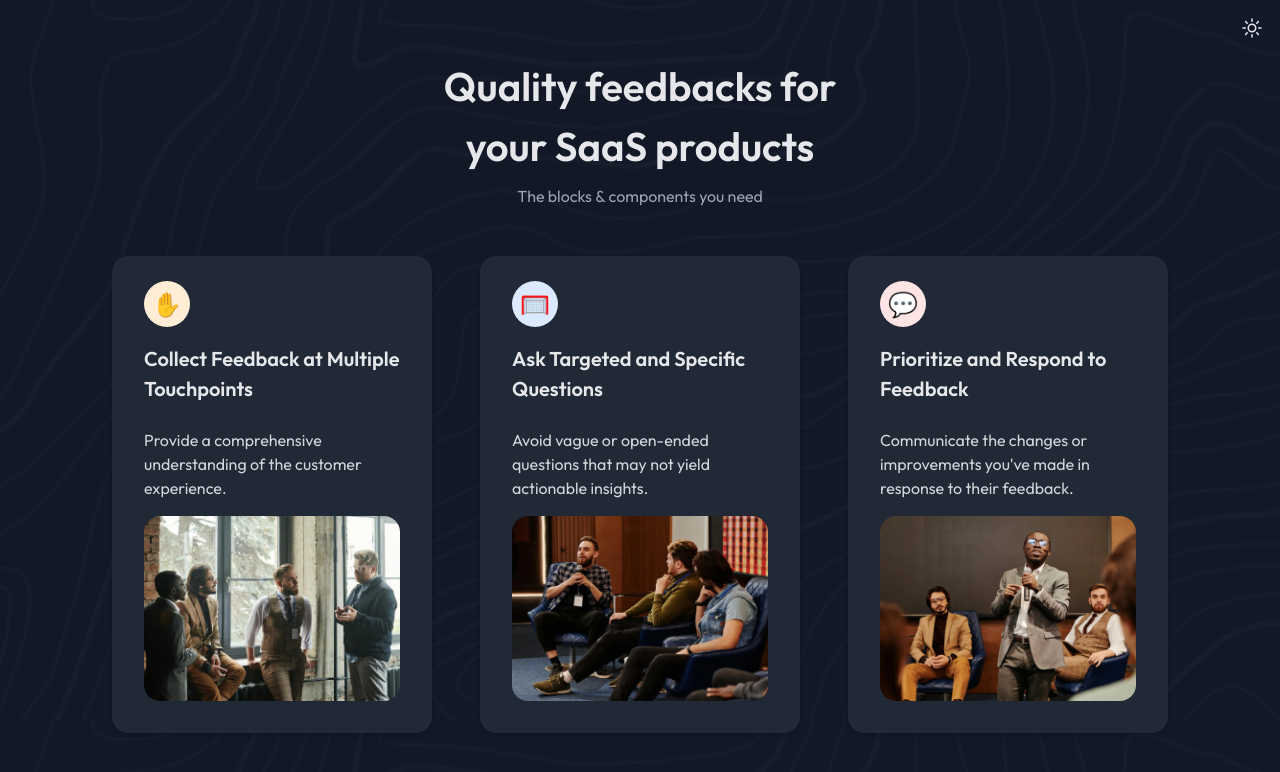
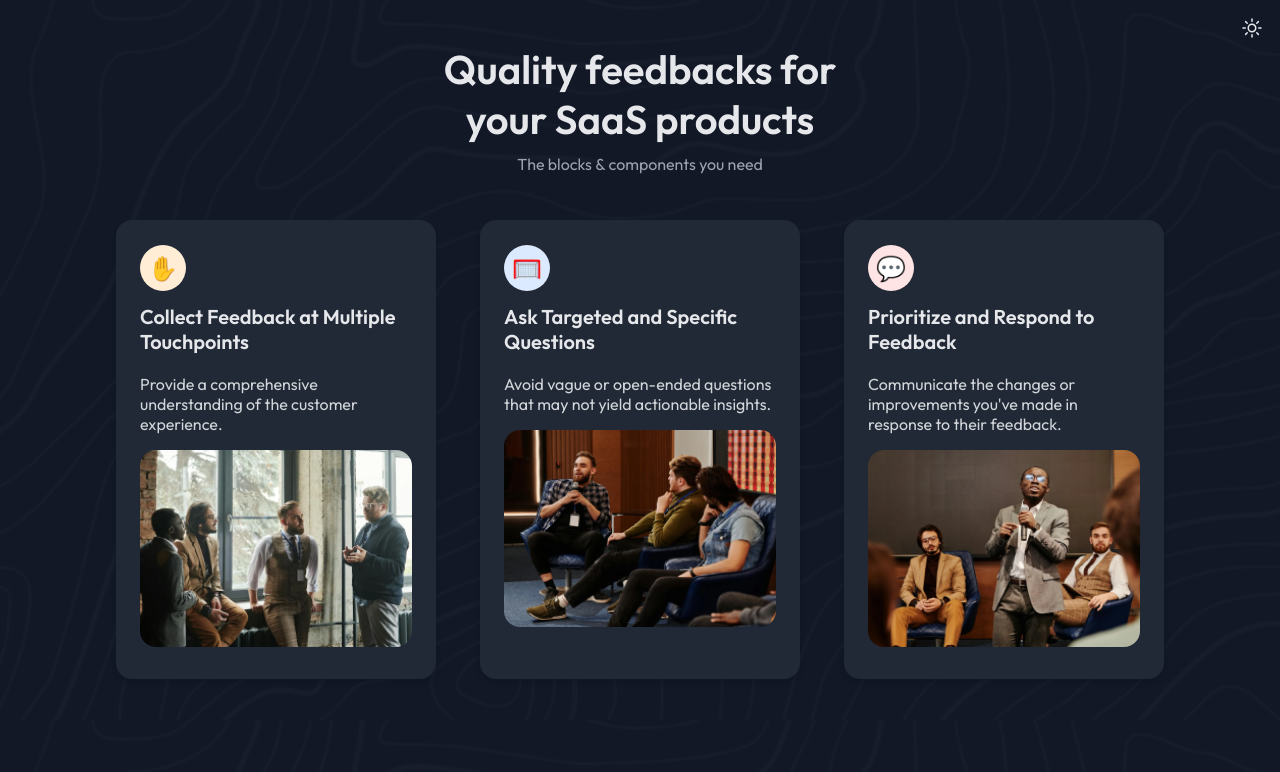
Before and after one commit to furkan-kayis/simple-feature-section, a React (Vite) app: page / in a window 1280 px wide. Shown: the top 772 px of the page. Built offline with nearby package versions, Linux system fonts and the light colour scheme.

Commit message:
spacing improvements

```diff
--- a/src/App.tsx
+++ b/src/App.tsx
@@ -47,11 +47,11 @@ const items = [
 
 export default function App() {
   return (
-    <main className="min-h-screen px-4 pb-12 text-gray-800 pt-14 font-outfit bg-background-image dark:bg-custom-gray-900 dark:text-custom-gray-200">
+    <main className="min-h-screen px-4 text-gray-800 py-11 font-outfit bg-background-image dark:bg-custom-gray-900 dark:text-custom-gray-200">
       <ThemeSwitch />
       <div>
         <div className="space-y-2 text-center">
-          <h1 className="font-semibold text-[2.5rem] sm:max-w-[18ch] mx-auto">
+          <h1 className="font-semibold text-[2.5rem] leading-tight sm:max-w-[18ch] mx-auto">
             Quality feedbacks for your SaaS products
           </h1>
           <p className="text-gray-700 dark:text-custom-gray-400">
@@ -59,7 +59,7 @@ export default function App() {
           </p>
         </div>
 
-        <ul className="flex flex-wrap justify-center gap-12 mx-auto mt-12 w-fit">
+        <ul className="flex flex-wrap justify-center mx-auto gap-11 mt-11 w-fit">
           {items.map((item) => (
             <FeatureCard key={item.title} {...item} />
           ))}
--- a/src/FeatureCard.tsx
+++ b/src/FeatureCard.tsx
@@ -18,12 +18,14 @@ export default function FeatureCard({
   emoji,
 }: FeatureCardProps) {
   return (
-    <div className="p-8 bg-gray-100 dark:bg-custom-gray-800 rounded-2xl max-w-[20rem] space-y-6 shadow-md hover:shadow-lg hover:-translate-y-2 transition-[transform,box-shadow]">
+    <div className="py-8 px-6 bg-gray-100 dark:bg-custom-gray-800 rounded-2xl max-w-[20rem] space-y-5 shadow-md hover:shadow-lg hover:-translate-y-2 transition-[transform,box-shadow]">
       <span className={`p-2 text-2xl ${emoji.color} rounded-full`}>
         {emoji.content}
       </span>
-      <h3 className="text-[1.25rem] font-semibold">{title}</h3>
-      <p className="text-gray-600 dark:text-custom-gray-300">{content}</p>
+      <h3 className="text-[1.25rem] font-semibold leading-tight">{title}</h3>
+      <p className="leading-tight text-gray-600 dark:text-custom-gray-300">
+        {content}
+      </p>
       <img
         src={image.src}
         alt={image.alt}
```
